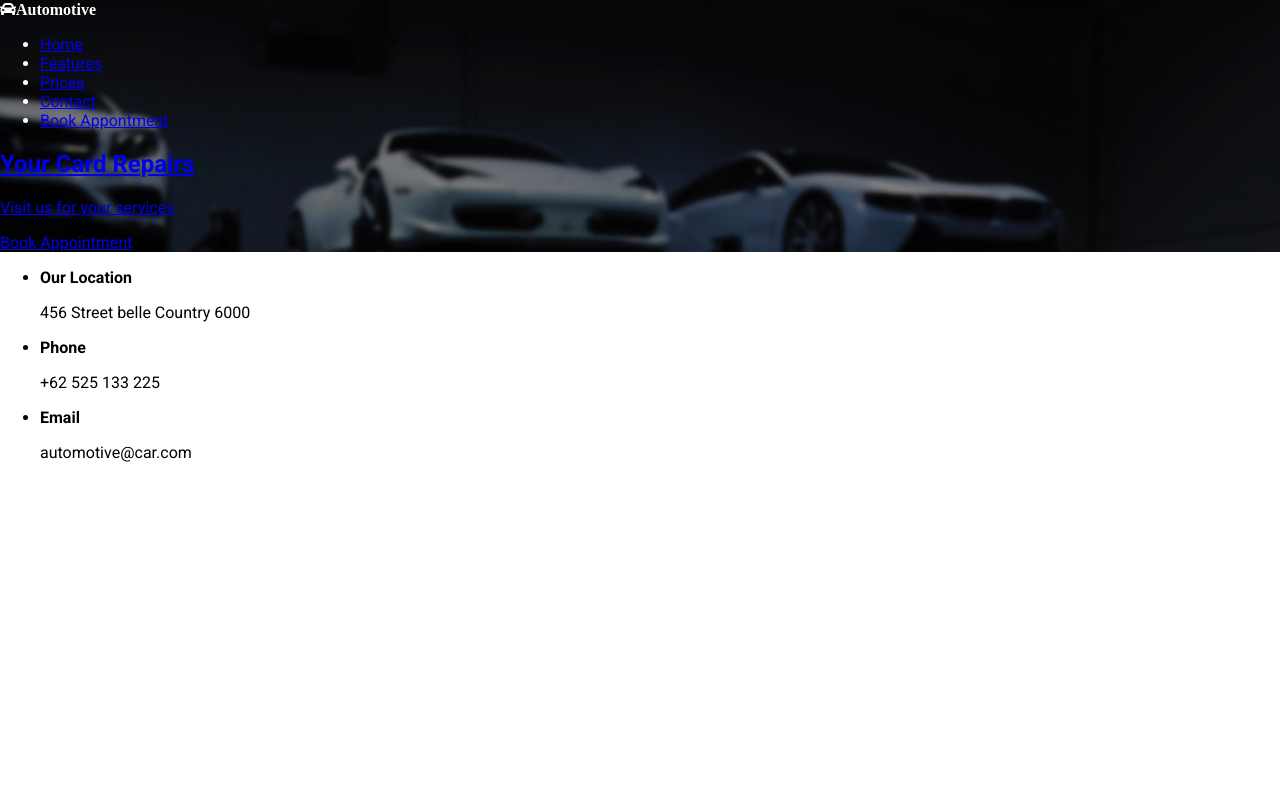
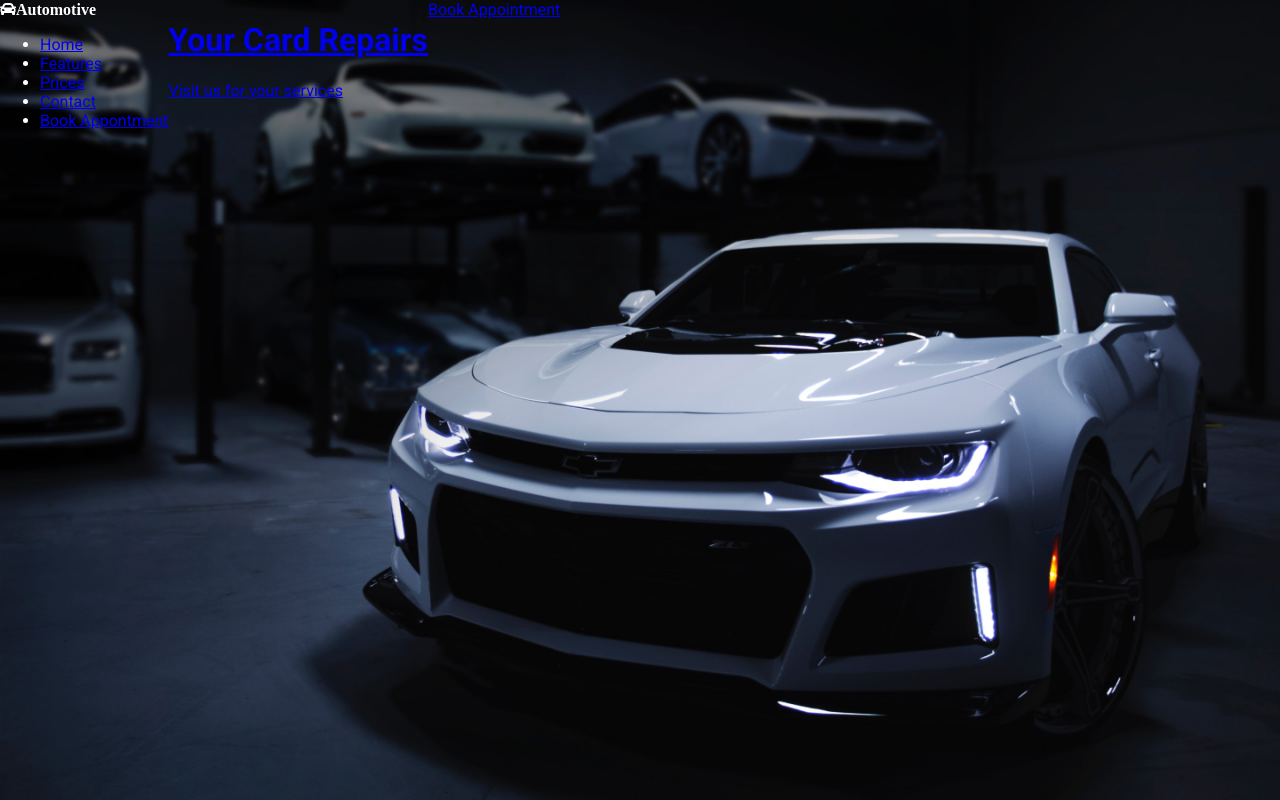
Before and after one commit to aaron-might/car-repair, a plain HTML site: page index.html in a window 1280 px wide. Shown: the top 800 px of the page. Drawn offline with Linux system fonts and the light colour scheme.

Commit message:
add class of container to nav and footer ul elements

```diff
--- a/index.html
+++ b/index.html
@@ -11,8 +11,8 @@
 </head>
 
 <body>
-    <nav>
     <header>
+        <nav class=container>
             <div class="logo">
                 <div class="fas fa-car">Automotive</div>
                 <ul>
@@ -22,14 +22,14 @@
                     <li><a href="#">Contact</li>
                     <li><a href="#" class="highlight">Book Appontment</li>
                 </ul>
+        </nav>
         <h1>Your Card Repairs</h1>
         <p>Visit us for your services</p>
         <a class="highlight" href="#">Book Appointment</a>
     </header>
-    </nav>
 
     <footer>
-        <ul>
+        <ul class="container">
             <li>
                 <strong>Our Location</strong>
                 <p>456 Street belle Country 6000</p>
--- a/style.css
+++ b/style.css
@@ -10,7 +10,13 @@ body{
 }
 header{
     background-image:url('car-bg.jpg');
+    background-size:cover;
+    background-position: center center;
     color:white;
-
+    display: flex;
+    min-height: 100vh;
+}
+.container{
+    max-width: 1000px;;
 
 }
```
Lines whose indentation alone changed are shown as unchanged.
